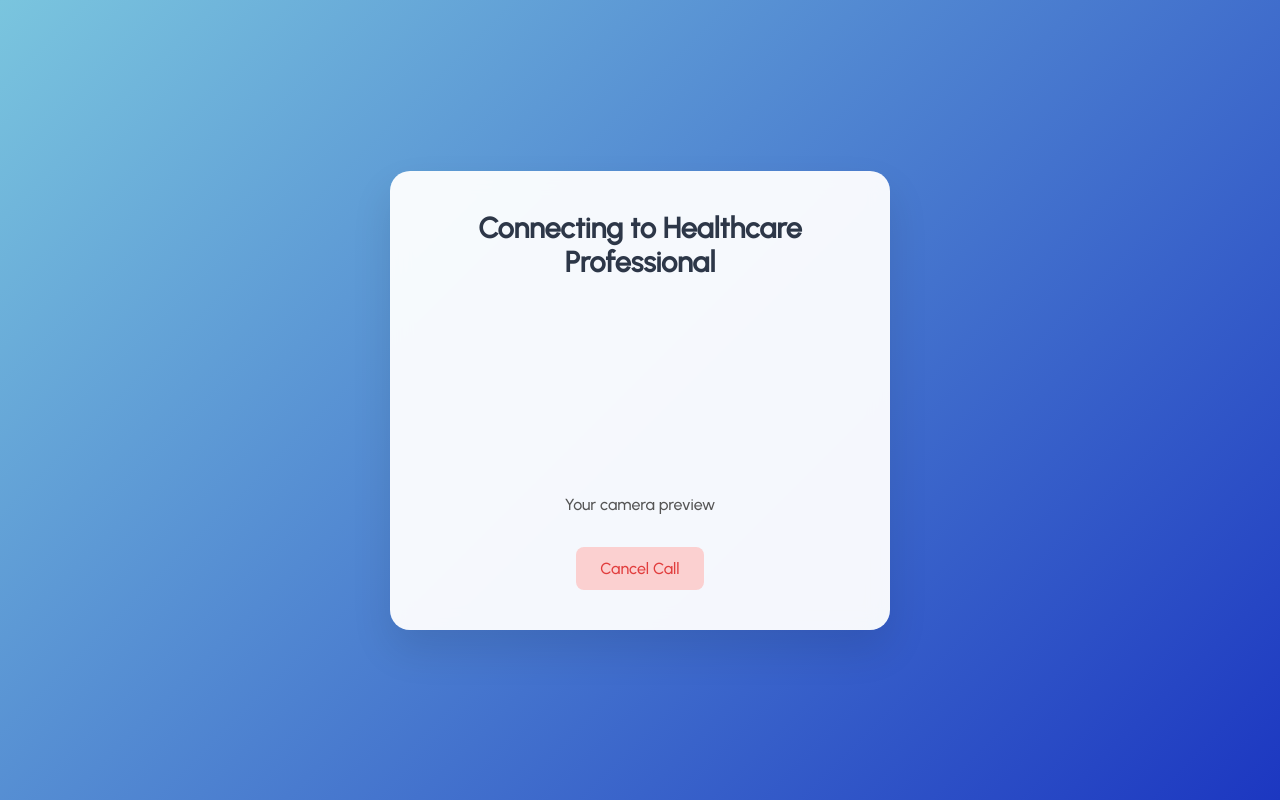
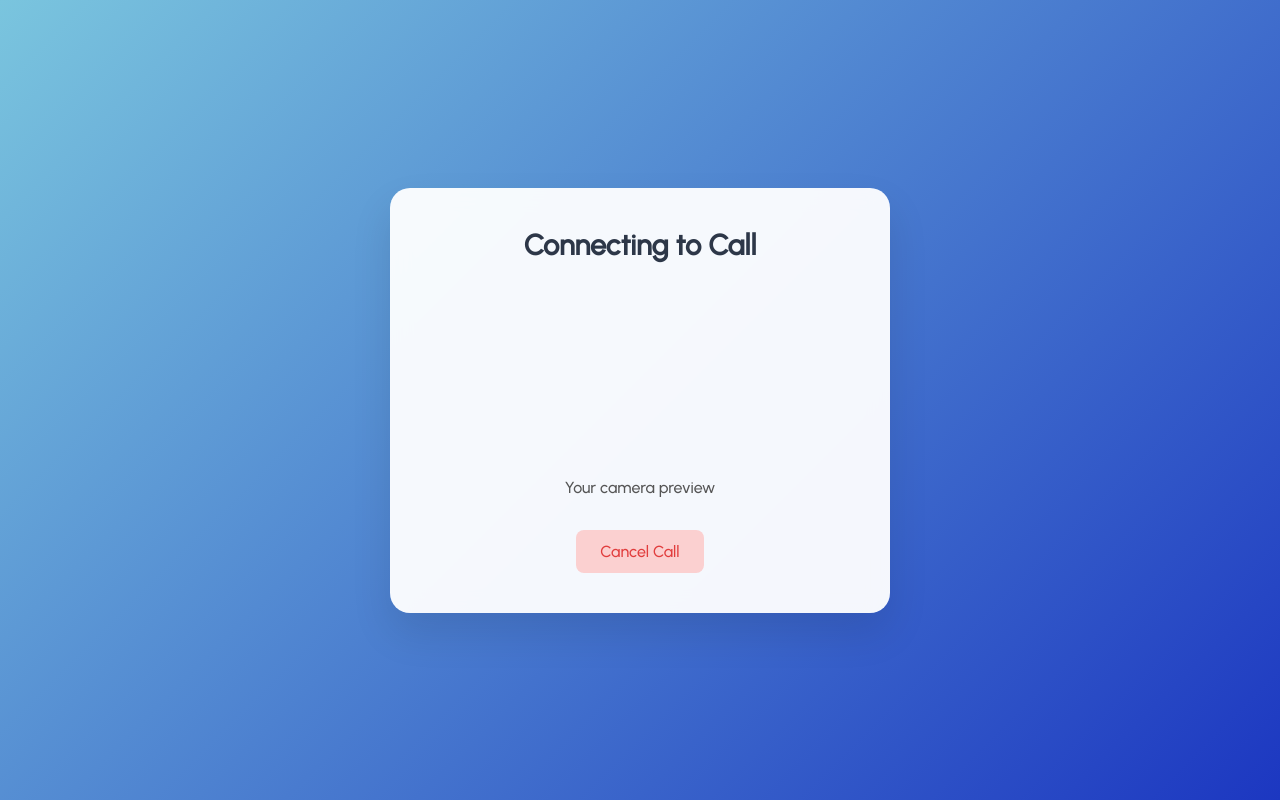
Before and after one commit to Git-Merchants/ThusoCare, a React (Create React App) app: page /video-call in a window 1280 px wide. Built offline with nearby package versions, Linux system fonts and the light colour scheme; no server answers; what @huggingface/inference would draw is missing.

Commit message:
fixed vd

```diff
--- a/src/Pages/VideoCall.jsx
+++ b/src/Pages/VideoCall.jsx
@@ -18,6 +18,7 @@ const VideoCall = () => {
   const [remoteUserId, setRemoteUserId] = useState(null);
 
   const navigate = useNavigate();
+  const isDoctor = localStorage.getItem('loggedInDoctor');
 
   useEffect(() => {
     const setupCall = async () => {
@@ -212,7 +213,7 @@ const VideoCall = () => {
     return (
       <div className="video-call-container waiting-room">
         <div className="waiting-content">
-          <h1>Connecting to Healthcare Professional</h1>
+          <h1>Connecting to Call</h1>
           <div className="local-preview">
             <video ref={localVideoRef} autoPlay muted style={{width: '300px', height: '200px', borderRadius: '8px'}} />
             <p>Your camera preview</p>
```
